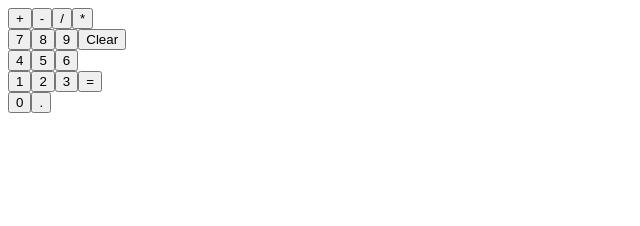
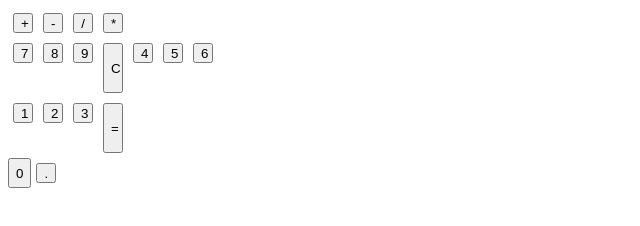
Before and after one commit to Carrscot/Calculator, a plain HTML site: page index.html in a window 1280 px wide. Shown: the whole page, without its empty margins (0-640 px from the left). Drawn offline with Linux system fonts and the light colour scheme.

Commit message:
Adjust flex grid, still in progress.

```diff
--- a/index.html
+++ b/index.html
@@ -13,30 +13,31 @@
         <div id="calcBody">
             <div class = 'display'></div>
 
-            <div class = 'row1' > <button id='+'> + </button>
-                        <button id='-'> - </button>
-                        <button id='/'> / </button>
-                        <button id='*'> * </button>
+            <div class = 'row1' > <button class='button +'> + </button>
+                        <button class='button -'> - </button>
+                        <button class='button /'> / </button>
+                        <button class='button *'> * </button>
                     </div>
 
             <div class = 'rowComb'>
-                <div class = 'row2'> <button id='7'> 7 </button>
-                        <button id='8'> 8 </button>
-                        <button id='9'> 9 </button>
+                <div class = 'row2'> <button class='button 7'> 7 </button>
+                        <button class='button 8'> 8 </button>
+                        <button class='button 9'> 9 </button>
                     </div>
 
-            <div class = 'rowEnd'> <button id='clear'> Clear </button> </div>
-            </div>
+                    <div class = 'rowEnd'> <button id='clear'> C </button> </div>
 
-            <div class = 'row3'> <button id='4'> 4 </button>
-                        <button id='5'> 5 </button>
-                        <button id='6'> 6 </button>
+            <div class = 'row3'> <button class='button 4'> 4 </button>
+                        <button class='button 5'> 5 </button>
+                        <button class='button 6'> 6 </button>
                     </div>
 
+             </div>
+
             <div class = 'rowComb2'>
-            <div class = 'row4'> <button id='1'> 1 </button>
-                        <button id='2'> 2 </button>
-                        <button id='3'> 3 </button>
+            <div class = 'row4'> <button class='button 1'> 1 </button>
+                        <button class='button 2'> 2 </button>
+                        <button class='button 3'> 3 </button>
                     </div>
 
             <div class = 'rowEnd'> <button id='equals'> = </button> </div>
@@ -44,7 +45,7 @@
             </div>
 
             <div class = 'row5'> <button id='0'> 0 </button>
-                    <button id='decimal'> . </button>
+                    <button class='button decimal'> . </button>
                 </div>
 
 
--- a/style.css
+++ b/style.css
@@ -5,3 +5,15 @@
 .rowComb, .rowComb2 {
     display: flex;
 }
+
+.button {
+    height: 20px;
+    width: 20px;
+    margin: 5px;
+}
+
+#equals, #clear {
+    height: 50px;
+    width: 20px;
+    margin: 5px;
+}
```
